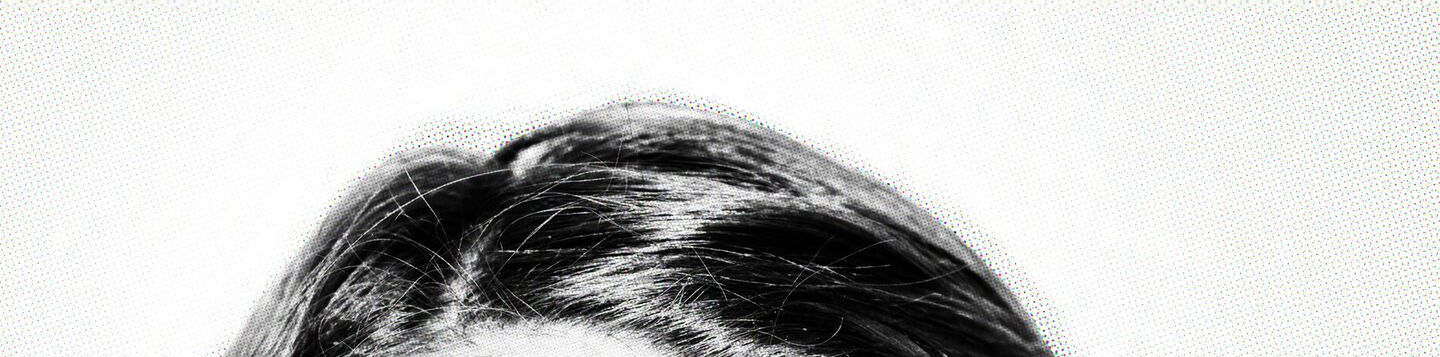
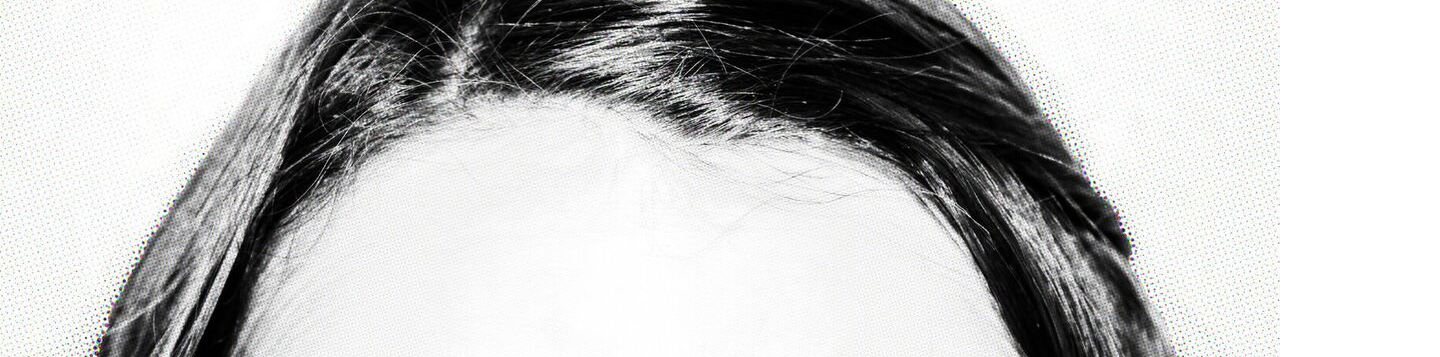
Before and after one commit to dnietoh/skillcrush-center-flexbox-starter-2, a plain HTML site: page index.html in a window 1280 px wide. Shown: the top 357 px of the page, 1440 px wide, since content can reach past the window. Drawn offline with Linux system fonts and the light colour scheme.

Commit message:
Banner and Background alignment

```diff
--- a/css/style.css
+++ b/css/style.css
@@ -1,20 +1,17 @@
 @charset "UTF-8"
 /* CSS Document */
 
-;body {
+;html, body {
   display: flex;
   justify-content: center;
   align-items: center;
   background: url('../img/wow.png') bottom center no-repeat;
-  background-size: cover;
+  background-size: auto;
   font-size: 1em;
+  height: 100%;
+  margin: 0;
 }
 
-
-img #bacground {
-    max-width: 100%;
-    height: auto;
-}
 
 .centered {
   padding: 0 3.125em;
--- a/index.html
+++ b/index.html
@@ -10,12 +10,11 @@
   </head>
 
 <body>
-  <div id="background">
-    <img src="img/wow.png" alt="surprised eyes">
+
       <div class="centered">
         <h1>OMG, I'M CENTERED!</h1>
       </div>
-  </div>
+
 
 
 </body>
```
